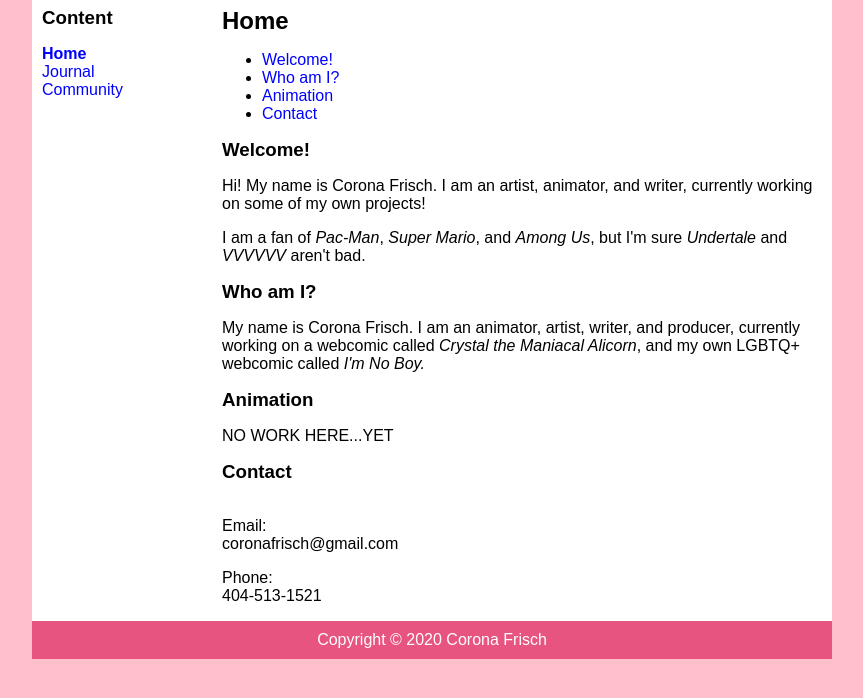
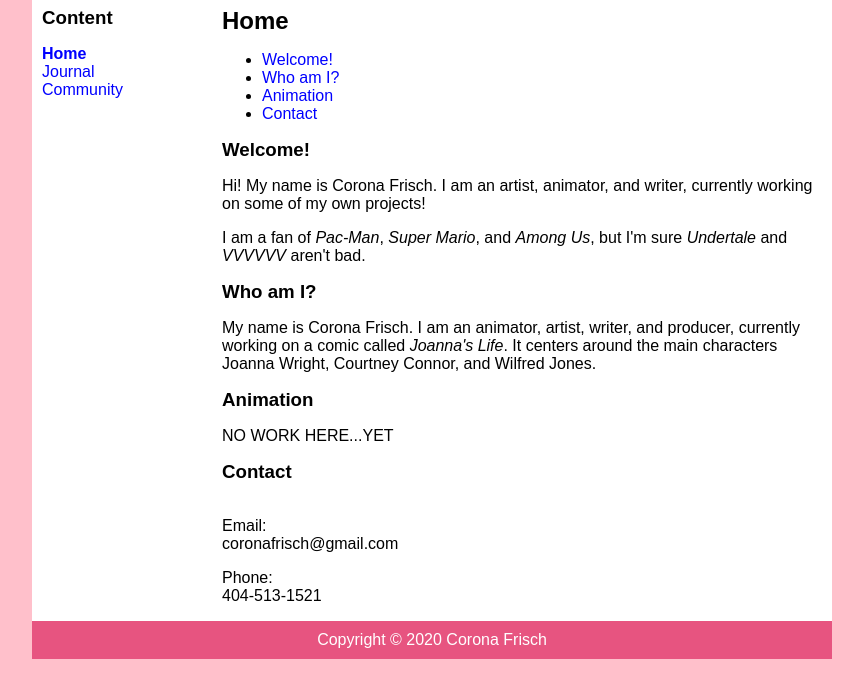
Before and after one commit to aprilfrisch/aprilfrisch.github.io, a plain HTML site: page index.html in a window 1280 px wide. Shown: the part 86-784 px from the top of the page, without its empty margins (208-1071 px from the left). Drawn offline with Linux system fonts and the light colour scheme.

Commit message:
Update index.html

```diff
--- a/index.html
+++ b/index.html
@@ -30,7 +30,7 @@
 <p>Hi! My name is Corona Frisch. I am an artist, animator, and writer, currently working on some of my own projects!</p><p>I am a fan of <i>Pac-Man</i>, <i>Super Mario</i>, and <i>Among Us</i>, but I'm sure <i>Undertale</i> and <i>VVVVVV</i> aren't bad.</p>
 <a name="who"></a>
 <h3>Who am I?</h3>
-<p>My name is Corona Frisch. I am an animator, artist, writer, and producer, currently working on a webcomic called <i>Crystal the Maniacal Alicorn</i>, and my own LGBTQ+ webcomic called <i>I'm No Boy.</i></p>
+<p>My name is Corona Frisch. I am an animator, artist, writer, and producer, currently working on a comic called <i>Joanna's Life</i>. It centers around the main characters Joanna Wright, Courtney Connor, and Wilfred Jones.</p>
 <a name="anim"></a>
 <h3>Animation</h3><p>NO WORK HERE...YET</p>
 <a name="contact"></a><h3>Contact</h3><br>
```
